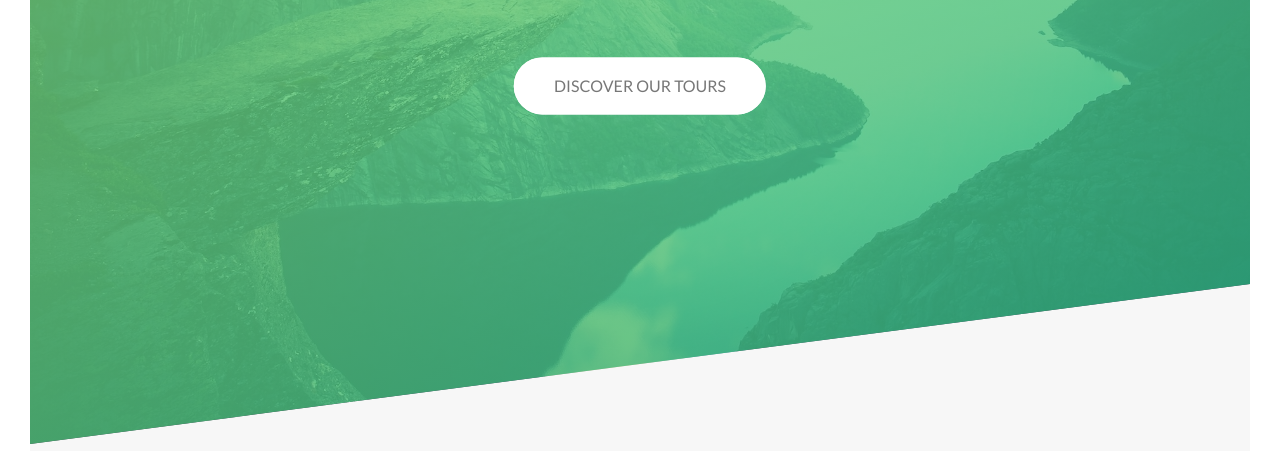
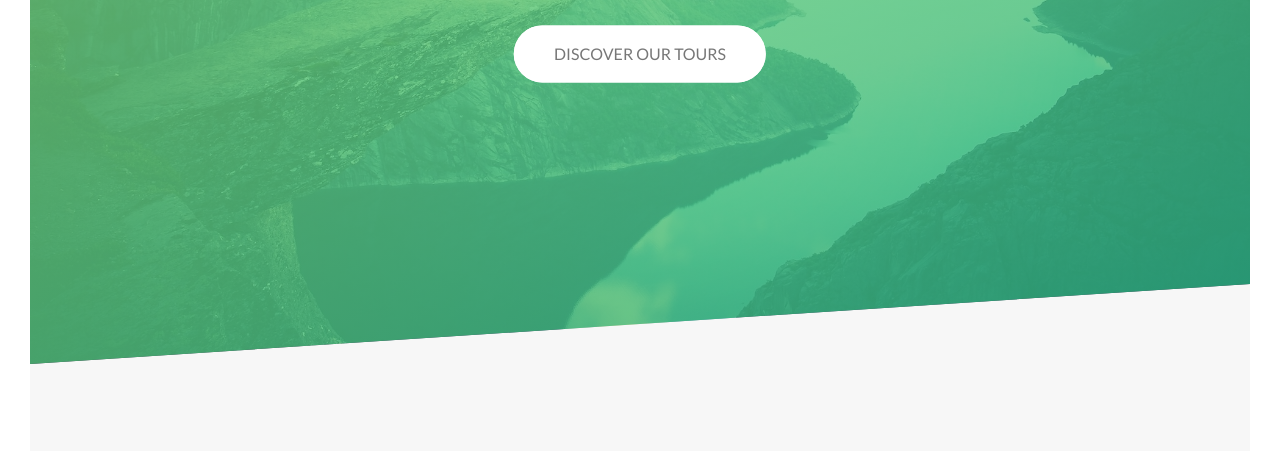
Before and after one commit to jonas1307/udemy-natours, a website: page index.html in a window 1280 px wide. Shown: the part 346-797 px from the top of the page. Drawn offline with Linux system fonts and the light colour scheme.

Commit message:
Output for adjustments

```diff
--- a/css/style.css
+++ b/css/style.css
@@ -37,15 +37,15 @@ html {
   font-size: 62.5%; }
 
 body {
-  box-sizing: border-box; }
+  box-sizing: border-box;
+  padding: 3rem; }
 
 body {
   font-family: "Lato", sans-serif;
   font-weight: 400;
   font-size: 1.6rem;
   line-height: 1.7;
-  color: #777777;
-  padding: 3rem; }
+  color: #777777; }
 
 .heading-primary {
   color: #ffffff;
@@ -558,7 +558,7 @@ body {
     padding: 6rem; }
 
 .header {
-  height: 95vh;
+  height: 85vh;
   background-image: linear-gradient(to right bottom, rgba(126, 213, 111, 0.8), rgba(40, 180, 133, 0.8)), url("../img/hero.jpg");
   background-size: cover;
   background-position: top;
```
